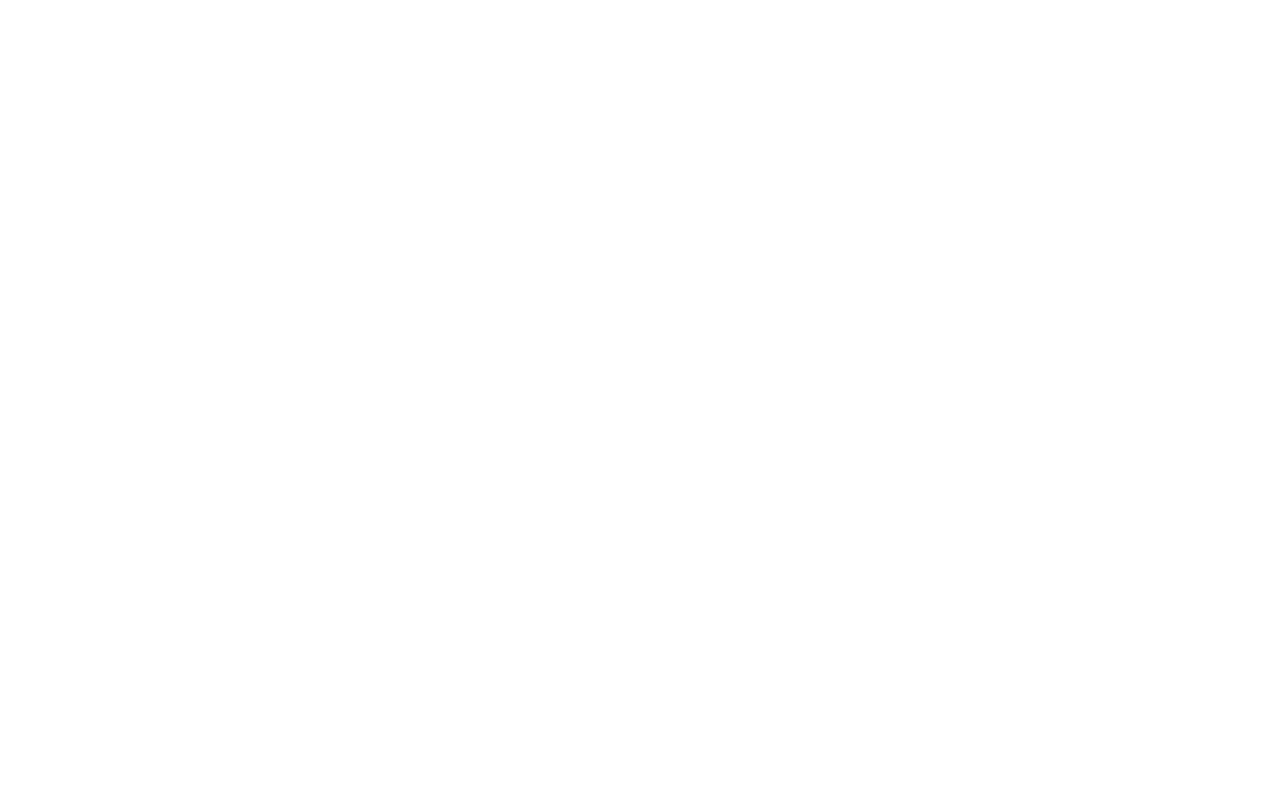
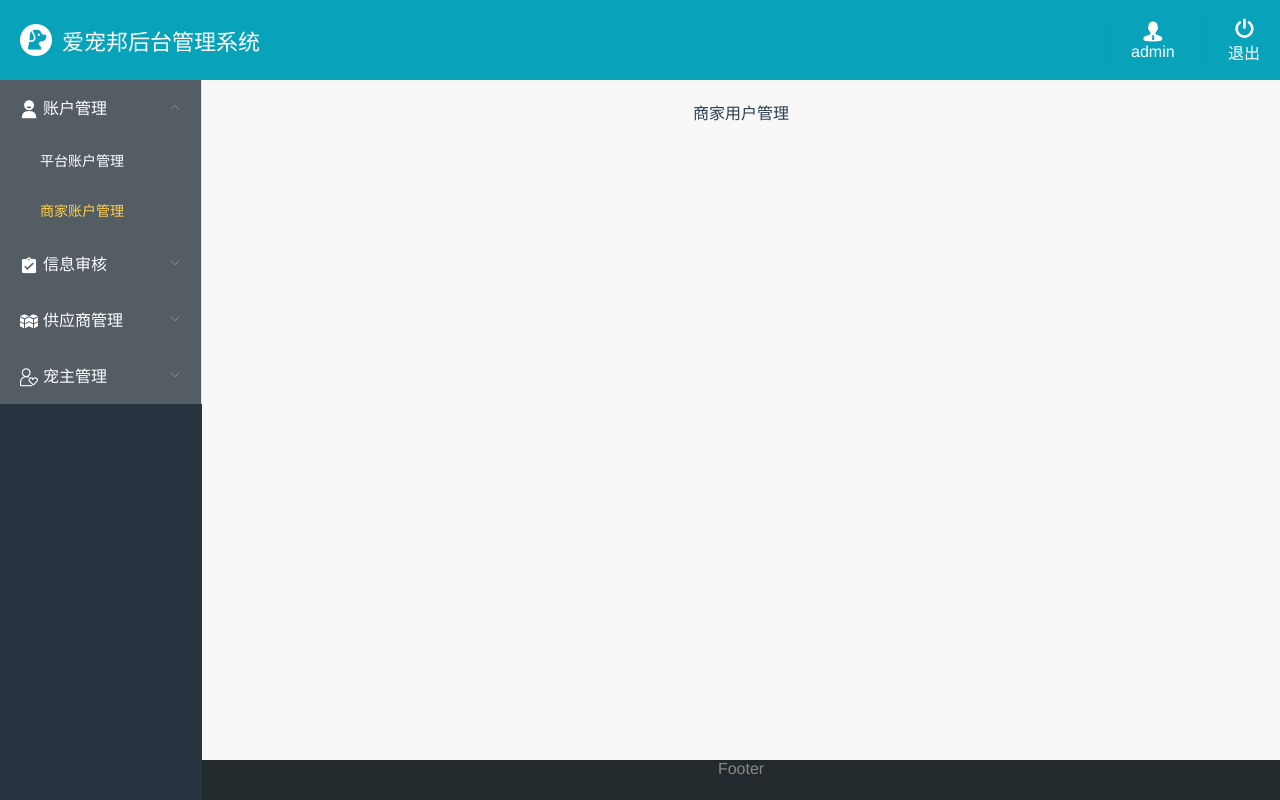
Before and after one commit to lecurs/petlove, a Vue app: page /adminmaster/userAccount in a window 1280 px wide. Built offline with nearby package versions, Linux system fonts and the light colour scheme.

Commit message:
增加路由

```diff
--- /dev/null
+++ b/src/components/adminAccount/index.vue
@@ -0,0 +1,17 @@
+<template>
+    <div>平台用户管理</div>
+</template>
+
+<script>
+    export default {
+        data() {
+            return {
+
+            }
+        }
+    }
+</script>
+
+<style scoped>
+
+</style>
--- a/src/components/adminmaster/index.vue
+++ b/src/components/adminmaster/index.vue
@@ -18,15 +18,15 @@
     </el-header>
     <el-container>
       <el-aside width="202px" class="menu">
-        <el-menu  class="el-menu-vertical-demo" @open="handleOpen" @close="handleClose"
-          background-color="#545c64" text-color="#fff" active-text-color="#ffd04b">
+        <el-menu :default-active="path" router class="el-menu-vertical-demo" @open="handleOpen" @close="handleClose" background-color="#545c64"
+          text-color="#fff" active-text-color="#ffd04b">
           <el-submenu index="1">
             <template slot="title">
               <i class="iconfont icon-zhanghu menuIcon"></i>
               <span class="menuText">账户管理</span>
             </template>
-            <el-menu-item index="1-1">平台账户管理</el-menu-item>
-            <el-menu-item index="1-2">商家账户管理</el-menu-item>
+            <el-menu-item index="/adminmaster/adminaccount">平台账户管理</el-menu-item>
+            <el-menu-item index="/adminmaster/userAccount">商家账户管理</el-menu-item>
           </el-submenu>
           <el-submenu index="2">
             <template slot="title">
@@ -56,7 +56,7 @@
       </el-aside>
       <el-container class="mid">
         <el-main class="content">
-          <router-view></router-view>
+         <router-view></router-view>
         </el-main>
         <el-footer class="footer" style="height:40px">Footer</el-footer>
       </el-container>
@@ -76,7 +76,12 @@
       handleClose(key, keyPath) {
         console.log(key, keyPath);
       }
-    }
+    },
+    computed: {
+      path() {
+        return this.$router.history.current.path
+      }
+    },
   };
 </script>
 
--- /dev/null
+++ b/src/components/userAccount/index.vue
@@ -0,0 +1,17 @@
+<template>
+    <div>商家用户管理</div>
+</template>
+
+<script>
+    export default {
+        data() {
+            return {
+
+            }
+        }
+    }
+</script>
+
+<style scoped>
+
+</style>
--- a/src/router.js
+++ b/src/router.js
@@ -1,7 +1,9 @@
-import Vue from 'vue'
-import Router from 'vue-router'
-import Login from "./components/login/index.vue"
-import Adminmaster from "./components/adminmaster"
+import Vue from 'vue';
+import Router from 'vue-router';
+import Login from "./components/login/index.vue";
+import Adminmaster from "./components/adminmaster";
+import AdminAccount from "./components/adminAccount";
+import UserAccount from "./components/userAccount"
 
 Vue.use(Router)
 
@@ -10,9 +12,21 @@
   base: process.env.BASE_URL,
   routes: [
     {
-      path: '/',
+      path: '/adminmaster',
       name: 'adminmaster',
-      component: Adminmaster
+      component: Adminmaster,
+      children:[
+        {
+          path: 'adminaccount',
+          name: 'adminaccount',
+          component: AdminAccount,
+        },
+        {
+          path: 'userAccount',
+          name: 'userAccount',
+          component: UserAccount,
+        }
+      ]
     },
   ]
 })
```
